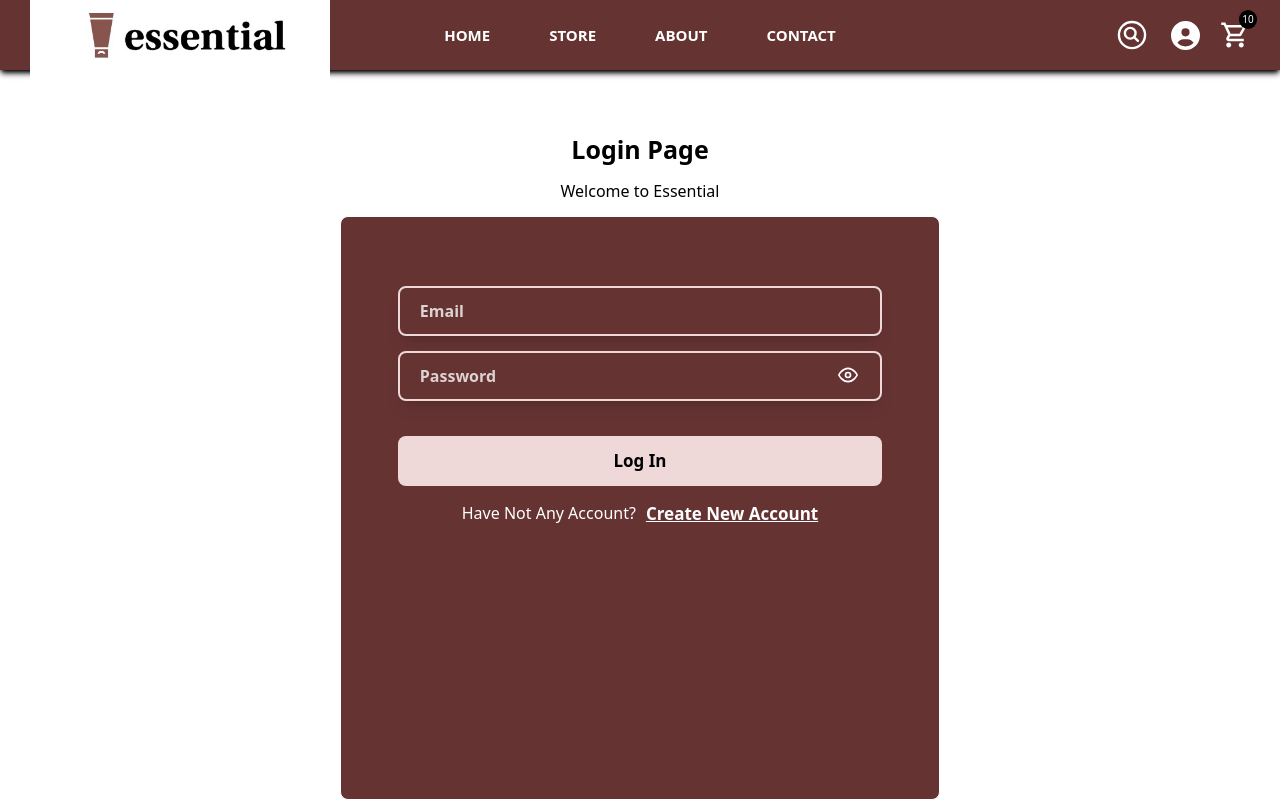
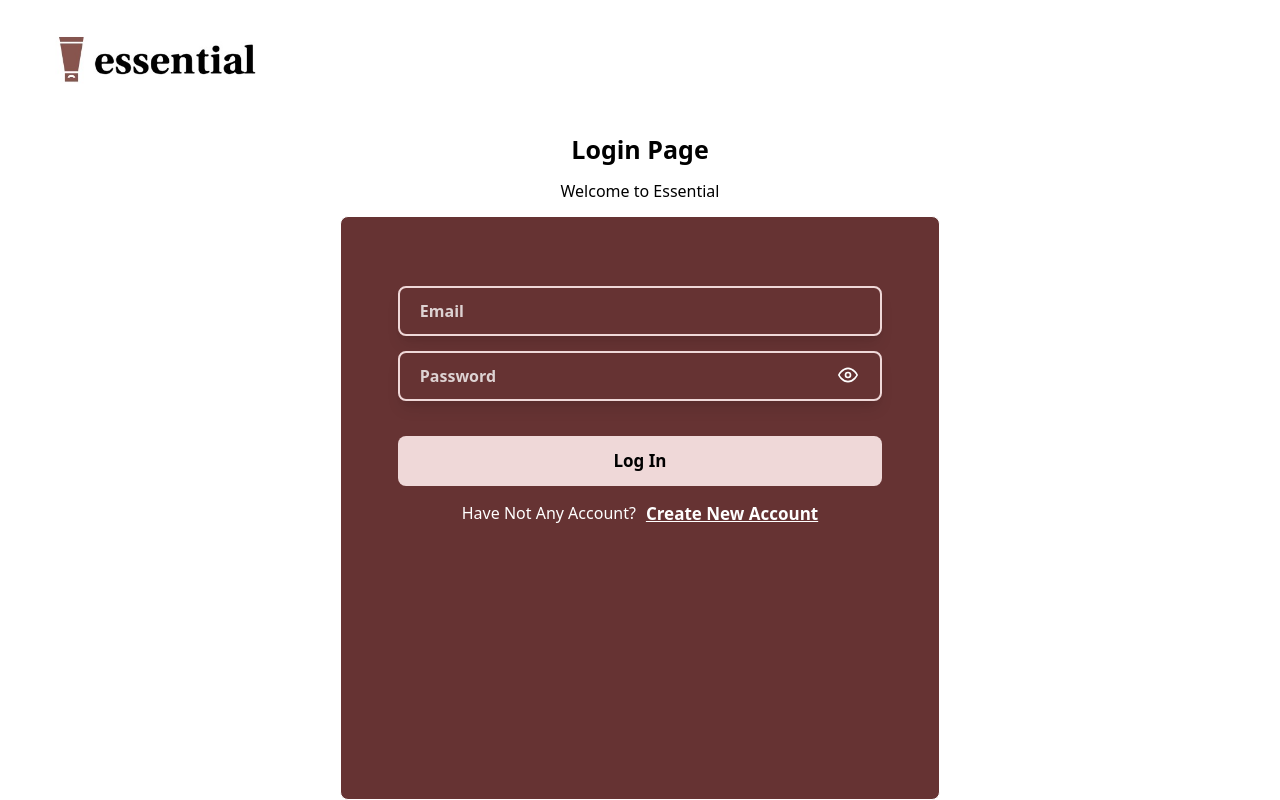
Before and after one commit to ayathree/essential-AI-client, a React (Vite) app: page /login in a window 1280 px wide. Built offline with nearby package versions, Linux system fonts and the light colour scheme; no server answers.

Commit message:
setup logout function

```diff
--- a/src/components/Nav.jsx
+++ b/src/components/Nav.jsx
@@ -8,7 +8,7 @@ import { AuthContext } from '../provider/AuthProvider';
 import axios from 'axios';
 
 const Nav = () => {
-    const {userData,getCurrentUser,serverUrl}=useContext(AuthContext)
+    const {userData,serverUrl,setUserData}=useContext(AuthContext)
     const [showSearch,setShowSearch]=useState(false)
     const [showProfile,setShowProfile]=useState(false)
     const navigate = useNavigate()
@@ -17,7 +17,10 @@ const Nav = () => {
         try{
             const result = await axios.get(serverUrl + '/logout', {withCredentials:true})
             console.log(result.data);
-            getCurrentUser()
+            setUserData(null)
+            navigate('/login')
+
+
         }
         catch(error){
             console.log(error);
--- a/src/pages/Router.jsx
+++ b/src/pages/Router.jsx
@@ -3,15 +3,15 @@ import Registration from "./Registration";
 import Home from "./Home";
 import Login from "./Login";
 import Nav from "../components/Nav";
-// import { useContext } from "react";
-// import { AuthContext } from "../provider/AuthProvider";
+import { useContext } from "react";
+import { AuthContext } from "../provider/AuthProvider";
 
 
 const Router = () => {
-    // const {userData}=useContext(AuthContext)
+    const {userData}=useContext(AuthContext)
     return (
         <>
-        <Nav></Nav>
+        {userData && <Nav></Nav>}
         <Routes>
              <Route path='/' element={<Home/>}></Route>
               <Route path='/login' element={<Login/>}></Route>
```
